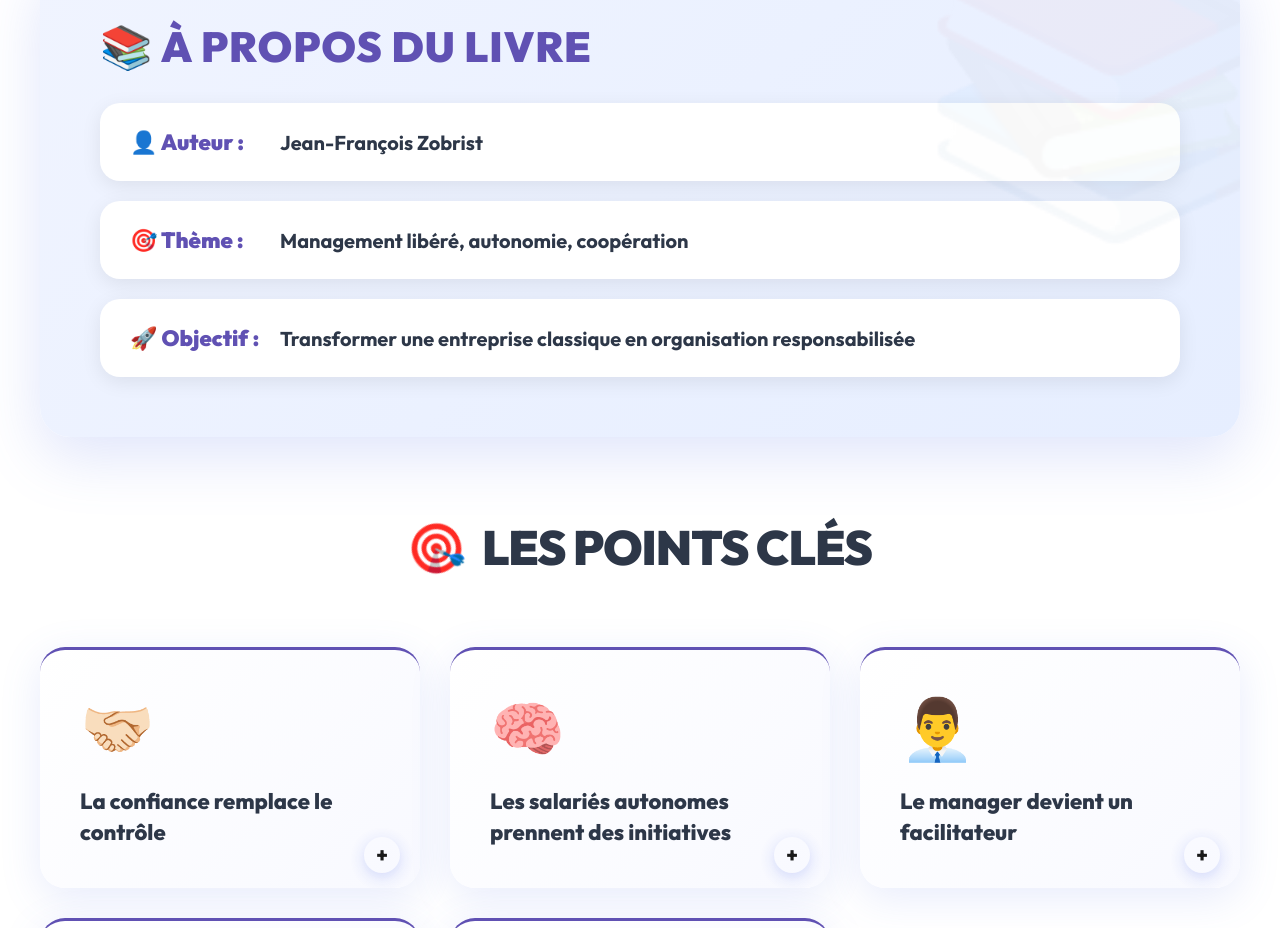
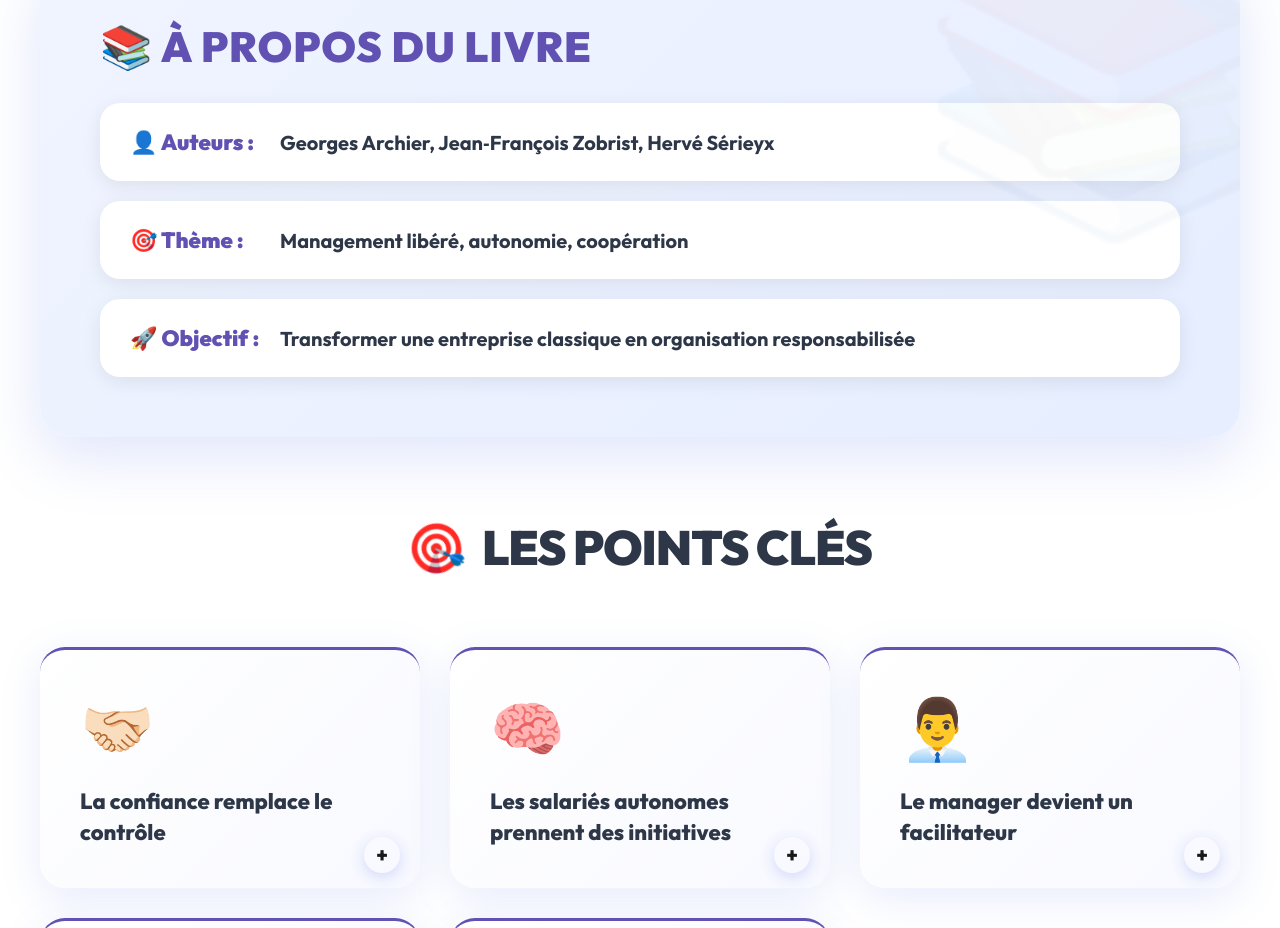
Before and after one commit to Clementlble/Livre-QSE, a plain HTML site: page index.html in a window 1280 px wide. Shown: the part 920-1848 px from the top of the page. Drawn offline with Linux system fonts and the light colour scheme.

Commit message:
index.html

```diff
--- a/index.html
+++ b/index.html
@@ -1016,8 +1016,8 @@
                 <h2>📚 À propos du livre</h2>
                 <div class="about-info">
                     <div class="about-item">
-                        <strong>👤 Auteur :</strong>
-                        <span>Jean-François Zobrist</span>
+                        <strong>👤 Auteurs :</strong>
+                        <span>Georges Archier, Jean‑François Zobrist, Hervé Sérieyx</span>
                     </div>
                     <div class="about-item">
                         <strong>🎯 Thème :</strong>
```
